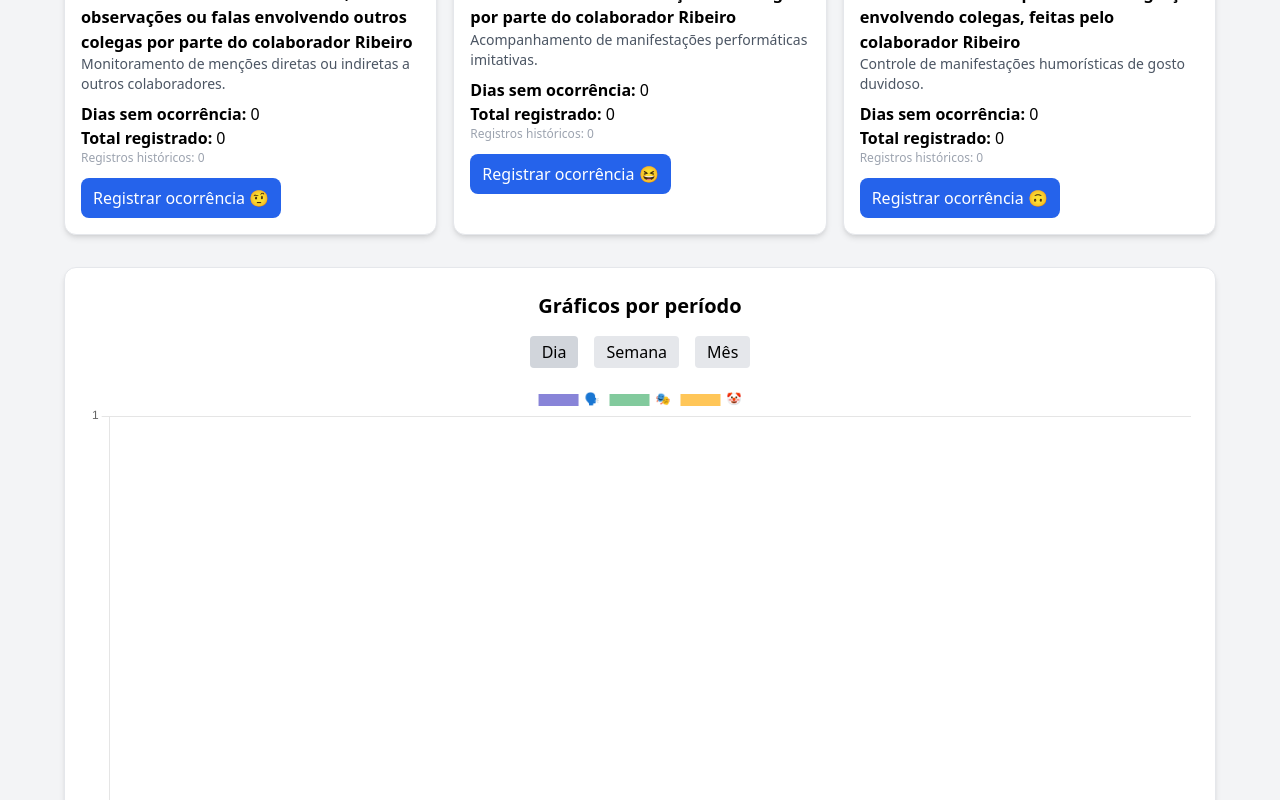
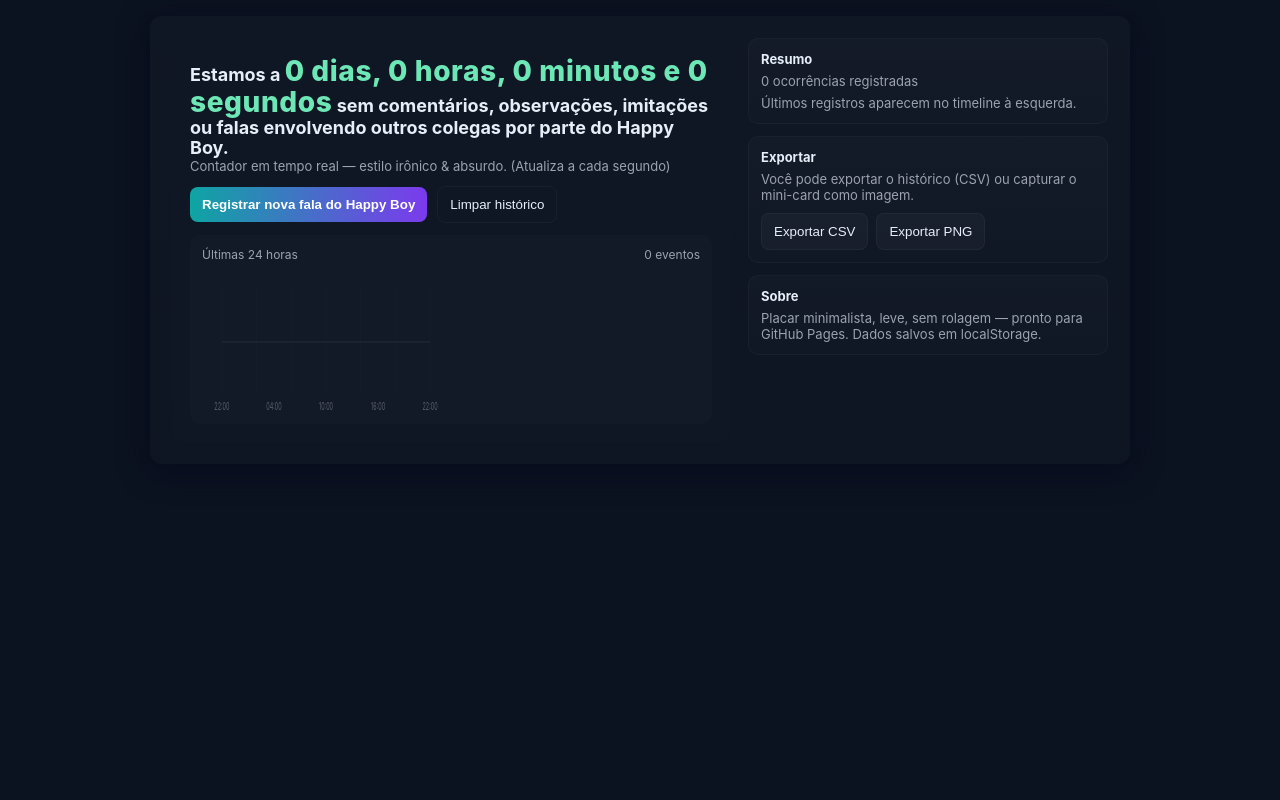
Before and after one commit to CrissTiano07/placarhappyboy, a plain HTML site: page index.html in a window 1280 px wide. Shown: the part 160-960 px from the top of the page. After the commit the page ends 800 px from the top, so only its background shows below. Drawn offline with nearby package versions, Linux system fonts and the light colour scheme.

Commit message:
Replace Placar do Ribeiro with Placar do Happy Boy

```diff
--- a/index.html
+++ b/index.html
@@ -3,352 +3,260 @@
 <head>
   <meta charset="utf-8" />
   <meta name="viewport" content="width=device-width,initial-scale=1" />
-  <title>Placar do Ribeiro — Single File</title>
+  <title>Placar do Happy Boy — Single File</title>
+  <style>
+    :root{
+      --bg:#0b1220; /* dark blue/gray */
+      --card:#0f1724;
+      --muted:#9ca3af;
+      --accent:#6ee7b7;
+      --glass: rgba(255,255,255,0.03);
+    }
+    html,body{height:100%;}
+    body{margin:0;background:var(--bg);color:#e6eef8;font-family:Inter,system-ui,Segoe UI,Roboto,Helvetica,Arial;overflow:hidden}
+    .wrap{height:100vh;display:flex;align-items:center;justify-content:center;padding:20px}
+    .panel{width:980px;max-width:98vw;border-radius:12px;background:linear-gradient(180deg, rgba(255,255,255,0.02), rgba(255,255,255,0.01));box-shadow:0 6px 30px rgba(2,6,23,0.6);padding:22px;display:grid;grid-template-columns:1fr 360px;gap:18px}
+    @media(max-width:900px){.panel{grid-template-columns:1fr;gap:12px;padding:16px}}
 
-  <!-- Tailwind CDN (play) for quick styling -->
-  <script src="https://cdn.tailwindcss.com"></script>
+    /* Left column */
+    .hero{padding:18px;border-radius:10px;background:var(--card);display:flex;flex-direction:column;gap:12px}
+    .title{font-weight:700;font-size:18px;line-height:1.1}
+    .counter{font-size:20px;font-weight:600;color:#fff}
+    .timebig{font-size:28px;font-weight:800;color:var(--accent);letter-spacing:0.6px}
+    .sub{color:var(--muted);font-size:13px}
 
-  <!-- Chart.js for charts -->
-  <script src="https://cdn.jsdelivr.net/npm/chart.js"></script>
+    .controls{display:flex;gap:10px;align-items:center}
+    .btn{background:var(--glass);border:1px solid rgba(255,255,255,0.04);padding:10px 12px;border-radius:8px;color:#e6eef8;cursor:pointer}
+    .btn.primary{background:linear-gradient(90deg,#0ea5a3,#7c3aed);color:white;font-weight:700;border:none}
+    .btn.ghost{background:transparent;border:1px solid rgba(255,255,255,0.04)}
 
-  <!-- html2canvas for mini-card capture -->
-  <script src="https://cdn.jsdelivr.net/npm/html2canvas@1.4.1/dist/html2canvas.min.js"></script>
+    /* Timeline */
+    .timeline-wrap{padding:12px;border-radius:10px;background:rgba(255,255,255,0.01);display:flex;flex-direction:column;gap:10px}
+    .timeline-canvas{width:100%;height:140px}
+    .legend{display:flex;justify-content:space-between;color:var(--muted);font-size:12px}
 
-  <!-- FileSaver (UMD) -->
-  <script src="https://cdn.jsdelivr.net/npm/file-saver@2.0.5/dist/FileSaver.min.js"></script>
+    /* right column */
+    .side{display:flex;flex-direction:column;gap:12px}
+    .mini{padding:12px;border-radius:10px;background:linear-gradient(180deg, rgba(255,255,255,0.02), rgba(255,255,255,0.01));border:1px solid rgba(255,255,255,0.03)}
+    .mini h4{margin:0;font-size:13px}
+    .mini p{margin:6px 0 0;color:var(--muted);font-size:13px}
 
-  <style>
-    /* small visual tweaks */
-    body { -webkit-font-smoothing:antialiased; -moz-osx-font-smoothing:grayscale; }
-    .card-title { font-size: 1.02rem; font-weight: 700; }
-    .muted { color: #6b7280; } /* tailwind gray-500 */
+    .small{font-size:12px;color:var(--muted)}
+    .hint{color:var(--muted);font-size:12px}
+
+    /* no-scroll helper */
+    *{box-sizing:border-box}
   </style>
 </head>
-<body class="bg-gray-100 min-h-screen p-6">
+<body>
+  <div class="wrap">
+    <div class="panel" role="application" aria-label="Placar do Happy Boy">
 
-  <div class="max-w-6xl mx-auto flex flex-col items-center">
-    <h1 class="text-4xl font-bold mb-4">📊 Placar do Ribeiro — Painel Oficial</h1>
-
-    <!-- cards -->
-    <div id="cards" class="grid grid-cols-1 md:grid-cols-3 gap-4 w-full mb-8"></div>
-
-    <!-- chart controls & chart -->
-    <div class="bg-white p-6 rounded-xl shadow-md border w-full mb-6">
-      <h2 class="text-xl font-bold mb-4 text-center">Gráficos por período</h2>
-
-      <div class="flex justify-center gap-4 mb-4">
-        <button id="btn-day" class="px-3 py-1 rounded bg-gray-200">Dia</button>
-        <button id="btn-week" class="px-3 py-1 rounded bg-gray-200">Semana</button>
-        <button id="btn-month" class="px-3 py-1 rounded bg-gray-200">Mês</button>
+      <div class="hero" id="hero">
+        <div>
+          <div class="title">Estamos a <span id="display-time" class="timebig">0 dias, 0 horas, 0 minutos e 0 segundos</span> sem comentários, observações, imitações ou falas envolvendo outros colegas por parte do Happy Boy.</div>
+          <div class="sub">Contador em tempo real — estilo irônico & absurdo. (Atualiza a cada segundo)</div>
         </div>
 
-      <canvas id="barsChart" width="800" height="300"></canvas>
+        <div class="controls">
+          <button id="btn-register" class="btn primary">Registrar nova fala do Happy Boy</button>
+          <button id="btn-clear" class="btn ghost">Limpar histórico</button>
+          <div style="flex:1"></div>
+          <div class="small hint" id="toast" aria-live="polite"></div>
         </div>
 
-    <!-- mini card -->
-    <div id="mini-card" class="bg-white p-4 rounded-xl shadow-md border max-w-sm w-full text-center mb-4">
-      <h3 class="font-bold mb-2 text-lg">📋 Mini Card do Ribeiro</h3>
-      <div id="mini-card-content" class="text-left"></div>
+        <div class="timeline-wrap">
+          <div class="legend"><span id="legend-left">Últimas 24 horas</span><span id="legend-right" class="small">0 eventos</span></div>
+          <svg id="timeline" class="timeline-canvas" viewBox="0 0 1000 140" preserveAspectRatio="none" aria-hidden="false"></svg>
+        </div>
       </div>
 
-    <!-- actions -->
-    <div class="flex gap-4">
-      <button id="export-image" class="bg-green-600 text-white px-4 py-2 rounded">Exportar Mini-Card</button>
-      <button id="export-csv" class="bg-gray-700 text-white px-4 py-2 rounded">Exportar CSV</button>
+      <div class="side">
+        <div class="mini">
+          <h4>Resumo</h4>
+          <p id="resets">0 ocorrências registradas</p>
+          <p class="small">Últimos registros aparecem no timeline à esquerda.</p>
         </div>
 
-    <footer class="mt-6 text-sm text-gray-500">Arquivo único pronto para GitHub Pages — sem build.</footer>
+        <div class="mini">
+          <h4>Exportar</h4>
+          <p class="hint">Você pode exportar o histórico (CSV) ou capturar o mini-card como imagem.</p>
+          <div style="display:flex;gap:8px;margin-top:10px">
+            <button id="export-csv" class="btn">Exportar CSV</button>
+            <button id="export-png" class="btn">Exportar PNG</button>
+          </div>
+        </div>
+
+        <div class="mini">
+          <h4>Sobre</h4>
+          <p class="small">Placar minimalista, leve, sem rolagem — pronto para GitHub Pages. Dados salvos em localStorage.</p>
+        </div>
+      </div>
+
+    </div>
   </div>
 
 <script>
-/*
-  Placar do Ribeiro - single-file JS
-  - mantém textos aprovados
-  - salva estado em localStorage
-  - charts com Chart.js
-  - export CSV + png
-*/
+(function(){
+  // Single-file minimal timeline for "Happy Boy" — last 24 hours
+  const STORAGE_KEY = 'placar_happyboy_events_v1';
+  const now = () => Date.now();
+  const DAY_MS = 24*60*60*1000;
 
-// --- textos (mantidos tal como aprovados) ---
-const CATEGORY_TEXTS = [
-  {
-    id: 1,
-    icon: "🗣️",
-    label: "Estamos {dias} dias sem comentários, observações ou falas envolvendo outros colegas por parte do colaborador Ribeiro",
-    description: "Monitoramento de menções diretas ou indiretas a outros colaboradores.",
-    reaction: "🤨"
-  },
-  {
-    id: 2,
-    icon: "🎭",
-    label: "Estamos {dias} dias sem imitações de colegas por parte do colaborador Ribeiro",
-    description: "Acompanhamento de manifestações performáticas imitativas.",
-    reaction: "😆"
-  },
-  {
-    id: 3,
-    icon: "🤡",
-    label: "Estamos {dias} dias sem piadinhas sem graça envolvendo colegas, feitas pelo colaborador Ribeiro",
-    description: "Controle de manifestações humorísticas de gosto duvidoso.",
-    reaction: "🙃"
+  // load/save
+  function load(){
+    try{ const raw = localStorage.getItem(STORAGE_KEY); return raw?JSON.parse(raw):[] }catch(e){return[]}
   }
-];
+  function save(events){ try{ localStorage.setItem(STORAGE_KEY, JSON.stringify(events)) }catch(e){} }
 
-const STORAGE_KEY = "placar_do_ribeiro:v5_single";
+  // state
+  let events = load(); // array of {at:timestamp}
 
-// util: days since ISO
-function daysSinceISO(iso) {
-  if (!iso) return 0;
-  const diff = Date.now() - new Date(iso).getTime();
-  return Math.floor(diff / (1000 * 60 * 60 * 24));
+  // UI refs
+  const display = document.getElementById('display-time');
+  const btn = document.getElementById('btn-register');
+  const btnClear = document.getElementById('btn-clear');
+  const legendRight = document.getElementById('legend-right');
+  const resetsP = document.getElementById('resets');
+  const svg = document.getElementById('timeline');
+  const toast = document.getElementById('toast');
+
+  // helper: humanize time since latest event
+  function timeSince(ts){
+    if(!ts) return {d:0,h:0,m:0,s:0};
+    let diff = Math.max(0, Math.floor((now() - ts)/1000));
+    const d = Math.floor(diff/86400); diff%=86400;
+    const h = Math.floor(diff/3600); diff%=3600;
+    const m = Math.floor(diff/60); const s = diff%60;
+    return {d,h,m,s};
   }
 
-// grouping helpers
-function groupByDay(history) {
-  const map = {};
-  history.forEach(h => {
-    const day = h.at.split("T")[0];
-    map[day] = (map[day] || 0) + 1;
-  });
-  // return sorted by date asc
-  return Object.entries(map).sort((a,b)=>a[0].localeCompare(b[0])).map(([date,count])=>({label:date,count}));
-}
-function groupByWeek(history) {
-  const map = {};
-  history.forEach(h => {
-    const d = new Date(h.at);
-    const year = d.getFullYear();
-    // week number (ISO-like approximation)
-    const firstDayOfYear = new Date(year,0,1);
-    const week = Math.ceil((((d - firstDayOfYear)/86400000) + firstDayOfYear.getDay()+1)/7);
-    const key = `${year}-W${week}`;
-    map[key] = (map[key] || 0) + 1;
-  });
-  return Object.entries(map).sort((a,b)=>a[0].localeCompare(b[0])).map(([week,count])=>({label:week,count}));
-}
-function groupByMonth(history) {
-  const map = {};
-  history.forEach(h => {
-    const d = new Date(h.at);
-    const key = `${d.getFullYear()}-${String(d.getMonth()+1).padStart(2,"0")}`;
-    map[key] = (map[key] || 0) + 1;
-  });
-  return Object.entries(map).sort((a,b)=>a[0].localeCompare(b[0])).map(([month,count])=>({label:month,count}));
+  function formatFull(t){
+    return `${t.d} dias, ${t.h} horas, ${t.m} minutos e ${t.s} segundos`;
   }
 
-// state management (localStorage)
-function loadState() {
-  try {
-    const raw = localStorage.getItem(STORAGE_KEY);
-    if (raw) return JSON.parse(raw);
-  } catch (e) { /* ignore */ }
-  // default initial state
-  return CATEGORY_TEXTS.map(c => ({
-    id: c.id,
-    icon: c.icon,
-    label: c.label,
-    description: c.description,
-    reaction: c.reaction,
-    lastAt: null,
-    resets: 0,
-    history: []
-  }));
-}
-function saveState(state) {
-  try { localStorage.setItem(STORAGE_KEY, JSON.stringify(state)); } catch(e){}
+  // render counter every second
+  function renderCounter(){
+    const last = events.length?events[events.length-1].at:null;
+    const t = timeSince(last);
+    display.textContent = formatFull(t);
+    requestAnimationFrame(()=>{});
   }
 
-// initial
-let categories = loadState();
-
-// DOM refs
-const cardsContainer = document.getElementById("cards");
-const miniContent = document.getElementById("mini-card-content");
-const exportImageBtn = document.getElementById("export-image");
-const exportCsvBtn = document.getElementById("export-csv");
-const btnDay = document.getElementById("btn-day");
-const btnWeek = document.getElementById("btn-week");
-const btnMonth = document.getElementById("btn-month");
-const ctx = document.getElementById("barsChart").getContext("2d");
-let currentPeriod = "day";
-let chartInstance = null;
-
-// render functions
-function renderCards() {
-  cardsContainer.innerHTML = "";
-  categories.forEach(cat => {
-    const div = document.createElement("div");
-    div.className = "bg-white p-4 rounded-xl shadow-md border";
-    div.innerHTML = `
-      <div class="text-3xl mb-2">${cat.icon}</div>
-      <p class="card-title">${cat.label.replace("{dias}", String(daysSinceISO(cat.lastAt)))}</p>
-      <p class="text-sm text-gray-600 mb-2">${cat.description}</p>
-      <p><strong>Dias sem ocorrência:</strong> ${daysSinceISO(cat.lastAt)}</p>
-      <p><strong>Total registrado:</strong> ${cat.resets}</p>
-      <p class="text-xs text-gray-400 mb-3">Registros históricos: ${cat.history.length}</p>
-      <button class="register-btn bg-blue-600 text-white px-3 py-2 rounded-lg hover:bg-blue-700">${'Registrar ocorrência ' + (cat.reaction||'')}</button>
-    `;
-    const btn = div.querySelector(".register-btn");
-    btn.addEventListener("click", () => {
-      registrar(cat.id);
-    });
-    cardsContainer.appendChild(div);
-  });
-  renderMiniCard();
+  // toast
+  function showToast(txt){
+    toast.textContent = txt;
+    setTimeout(()=>{ if(toast.textContent===txt) toast.textContent='';},1800);
   }
 
-function renderMiniCard() {
-  miniContent.innerHTML = "";
-  categories.forEach(c => {
-    const p = document.createElement("p");
-    p.className = "mb-1";
-    p.textContent = `${c.icon} ${c.label.replace("{dias}", String(daysSinceISO(c.lastAt)))} — ${c.resets} ocorrências`;
-    miniContent.appendChild(p);
-  });
+  // timeline drawing (simple, ultra-light, responsive)
+  function drawTimeline(){
+    const w = svg.clientWidth || 1000;
+    const h = svg.clientHeight || 140;
+    const pad = 40; // left/right padding
+    const innerW = Math.max(10,w - pad*2);
+    // clear
+    while(svg.firstChild) svg.removeChild(svg.firstChild);
+
+    // background grid lines (6 ticks)
+    for(let i=0;i<=6;i++){
+      const x = pad + (innerW*(i/6));
+      const line = document.createElementNS('http://www.w3.org/2000/svg','line');
+      line.setAttribute('x1',x); line.setAttribute('x2',x);
+      line.setAttribute('y1',18); line.setAttribute('y2',h-18);
+      line.setAttribute('stroke','rgba(255,255,255,0.03)'); line.setAttribute('stroke-width','1');
+      svg.appendChild(line);
     }
 
-// register occurrence
-function registrar(id) {
-  const now = new Date().toISOString();
-  categories = categories.map(cat => {
-    if (cat.id === id) {
-      const updated = {
-        ...cat,
-        lastAt: now,
-        resets: (cat.resets || 0) + 1,
-        history: [...cat.history, { at: now }]
-      };
-      return updated;
-    }
-    return cat;
-  });
-  saveState(categories);
-  renderCards();
-  updateChart(); // refresh chart
+    // time labels every 6 hours
+    const nowTs = now();
+    for(let i=0;i<=4;i++){ // 0,6,12,18,24
+      const hours = i*6; const labelTs = nowTs - (24-hours)*60*60*1000;
+      const x = pad + (innerW*(i/4));
+      const text = document.createElementNS('http://www.w3.org/2000/svg','text');
+      text.setAttribute('x',x); text.setAttribute('y',h-2);
+      text.setAttribute('fill','rgba(255,255,255,0.3)'); text.setAttribute('font-size','11'); text.setAttribute('text-anchor','middle');
+      const date = new Date(labelTs);
+      const hh = String(date.getHours()).padStart(2,'0');
+      text.textContent = `${hh}:00`;
+      svg.appendChild(text);
     }
 
-// CSV export
-function exportCSV() {
-  let csv = "categoria,quando\n";
-  categories.forEach(c => {
-    c.history.forEach(h => {
-      const catLabel = c.label.replace("{dias}", "").trim().replace(/\n/g," ");
-      csv += `"${catLabel}","${h.at}"\n`;
-    });
-  });
-  const blob = new Blob([csv], { type: "text/csv;charset=utf-8;" });
-  // FileSaver is available as saveAs global due to UMD CDN; support both:
-  if (typeof saveAs === "function") {
-    saveAs(blob, "placar_do_ribeiro.csv");
-  } else if (typeof window.saveAs === "function") {
-    window.saveAs(blob, "placar_do_ribeiro.csv");
-  } else if (window.FileSaver && window.FileSaver.saveAs) {
-    window.FileSaver.saveAs(blob, "placar_do_ribeiro.csv");
-  } else {
-    // fallback: download link
-    const a = document.createElement("a");
-    a.href = URL.createObjectURL(blob);
-    a.download = "placar_do_ribeiro.csv";
-    a.click();
-  }
+    // filter events in last 24h
+    const cutoff = nowTs - DAY_MS;
+    const recent = events.filter(e=>e.at >= cutoff);
+    legendRight.textContent = `${recent.length} eventos`;
+    resetsP.textContent = `${events.length} ocorrências registradas`;
+
+    if(recent.length===0){
+      // draw empty line
+      const line = document.createElementNS('http://www.w3.org/2000/svg','line');
+      line.setAttribute('x1',pad); line.setAttribute('x2',pad+innerW);
+      line.setAttribute('y1',h/2); line.setAttribute('y2',h/2);
+      line.setAttribute('stroke','rgba(255,255,255,0.04)'); line.setAttribute('stroke-width','2');
+      svg.appendChild(line);
+      return;
     }
 
-// export mini-card image
-async function exportMiniCard() {
-  const el = document.getElementById("mini-card");
-  if (!el) return;
-  const canvas = await html2canvas(el);
-  return new Promise((resolve) => {
-    canvas.toBlob((blob) => {
-      if (!blob) { resolve(); return; }
-      if (typeof saveAs === "function") {
-        saveAs(blob, "placar_ribeiro.png");
-      } else if (window.FileSaver && window.FileSaver.saveAs) {
-        window.FileSaver.saveAs(blob, "placar_ribeiro.png");
-      } else {
-        const a = document.createElement("a");
-        a.href = URL.createObjectURL(blob);
-        a.download = "placar_ribeiro.png";
-        a.click();
-      }
-      resolve();
+    // map times to x
+    const points = recent.map(r=>{
+      const frac = (r.at - cutoff) / DAY_MS; // 0..1
+      const x = pad + frac * innerW;
+      return {x,y: h/2, t:r.at};
+    });
+
+    // draw polyline
+    const poly = document.createElementNS('http://www.w3.org/2000/svg','polyline');
+    const coords = points.map(p=>`${p.x},${p.y}`).join(' ');
+    poly.setAttribute('points',coords);
+    poly.setAttribute('fill','none'); poly.setAttribute('stroke','#7c3aed'); poly.setAttribute('stroke-width','2');
+    svg.appendChild(poly);
+
+    // draw points
+    points.forEach(p=>{
+      const c = document.createElementNS('http://www.w3.org/2000/svg','circle');
+      c.setAttribute('cx',p.x); c.setAttribute('cy',p.y); c.setAttribute('r',4);
+      c.setAttribute('fill','#6ee7b7'); c.setAttribute('stroke','#0b1220'); c.setAttribute('stroke-width','1');
+      svg.appendChild(c);
+      // tooltip on hover
+      c.addEventListener('mouseenter',()=>{
+        const d = new Date(p.t);
+        showToast(d.toLocaleString());
       });
     });
   }
 
-// build chart datasets for selected period
-function buildChartData(period) {
-  // get unique labels for x-axis across all categories
-  const grouped = categories.map(cat => {
-    const hist = cat.history || [];
-    if (period === "day") return { id: cat.id, label: cat.icon, data: groupByDay(hist) };
-    if (period === "week") return { id: cat.id, label: cat.icon, data: groupByWeek(hist) };
-    return { id: cat.id, label: cat.icon, data: groupByMonth(hist) };
-  });
+  // register
+  function registerNow(){
+    const ts = now(); events.push({at:ts}); save(events); renderCounter(); drawTimeline(); showToast('Registrado ✅');
+  }
+  function clearAll(){ if(!confirm('Limpar todo o histórico?')) return; events=[]; save(events); renderCounter(); drawTimeline(); showToast('Histórico limpo'); }
 
-  // union of all x labels
-  const xLabelsSet = new Set();
-  grouped.forEach(g => g.data.forEach(item => xLabelsSet.add(item.label)));
-  const xLabels = Array.from(xLabelsSet).sort();
-
-  const datasets = grouped.map((g, idx) => {
-    const map = g.data.reduce((acc, cur) => { acc[cur.label] = cur.count; return acc; }, {});
-    return {
-      label: g.label,
-      data: xLabels.map(x => map[x] || 0),
-      backgroundColor: ["#8884d8","#82ca9d","#ffc658"][idx % 3]
-    };
-  });
-
-  return { xLabels, datasets };
+  // export CSV
+  function exportCSV(){
+    let csv = 'quando\n'; events.forEach(e=>csv += `${new Date(e.at).toISOString()}\n`);
+    const blob = new Blob([csv],{type:'text/csv'}); const url = URL.createObjectURL(blob);
+    const a = document.createElement('a'); a.href=url; a.download='placar_happyboy.csv'; a.click(); URL.revokeObjectURL(url);
   }
 
-// Chart management (Chart.js)
-function updateChart() {
-  const { xLabels, datasets } = buildChartData(currentPeriod);
-  if (chartInstance) {
-    chartInstance.data.labels = xLabels;
-    chartInstance.data.datasets = datasets;
-    chartInstance.update();
-    return;
-  }
-  chartInstance = new Chart(ctx, {
-    type: 'bar',
-    data: {
-      labels: xLabels,
-      datasets: datasets
-    },
-    options: {
-      responsive: true,
-      maintainAspectRatio: false,
-      scales: {
-        x: { stacked: false },
-        y: { beginAtZero: true, ticks: { precision: 0 } }
-      },
-      plugins: {
-        tooltip: { mode: 'index', intersect: false }
-      }
-    }
-  });
+  // export PNG (mini-card)
+  async function exportPNG(){
+    const el = document.querySelector('.panel');
+    if(!el) return; const canvas = await html2canvas(el,{backgroundColor:null,scale:2});
+    return new Promise(res=>canvas.toBlob(b=>{ if(b){ const url=URL.createObjectURL(b); const a=document.createElement('a'); a.href=url; a.download='placar_happyboy.png'; a.click(); URL.revokeObjectURL(url);} res();}));
   }
 
-// events
-exportImageBtn.addEventListener("click", exportMiniCard);
-exportCsvBtn.addEventListener("click", exportCSV);
-btnDay.addEventListener("click", () => { currentPeriod = "day"; setActiveBtn(btnDay); updateChart(); });
-btnWeek.addEventListener("click", () => { currentPeriod = "week"; setActiveBtn(btnWeek); updateChart(); });
-btnMonth.addEventListener("click", () => { currentPeriod = "month"; setActiveBtn(btnMonth); updateChart(); });
+  // attach events
+  btn.addEventListener('click',registerNow);
+  btnClear.addEventListener('click',clearAll);
+  document.getElementById('export-csv').addEventListener('click',exportCSV);
+  document.getElementById('export-png').addEventListener('click',exportPNG);
 
-function setActiveBtn(active) {
-  [btnDay, btnWeek, btnMonth].forEach(b => b.classList.remove("bg-gray-300"));
-  active.classList.add("bg-gray-300");
-}
-
+  // auto updates
+  setInterval(()=>{ renderCounter(); drawTimeline(); },1000);
   // initial render
-renderCards();
-setActiveBtn(btnDay);
-updateChart();
-
+  renderCounter(); drawTimeline();
+})();
 </script>
 </body>
 </html>
```
Lines whose indentation alone changed are shown as unchanged.
